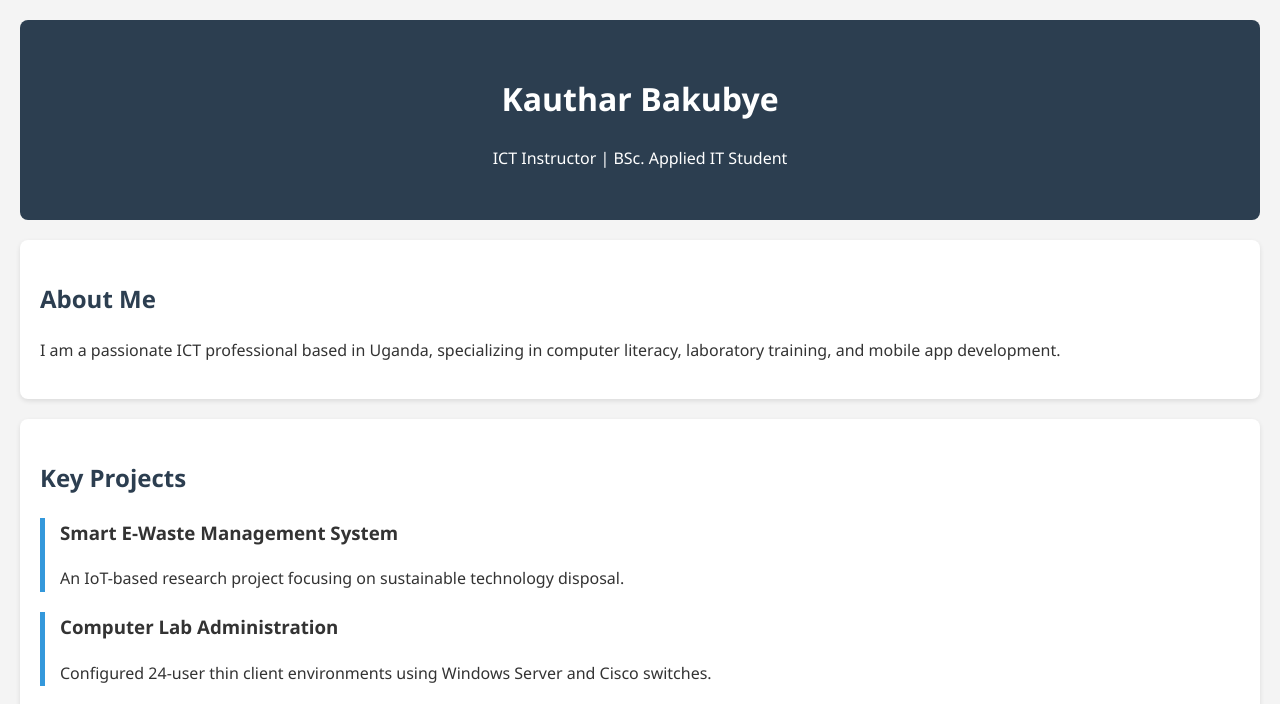
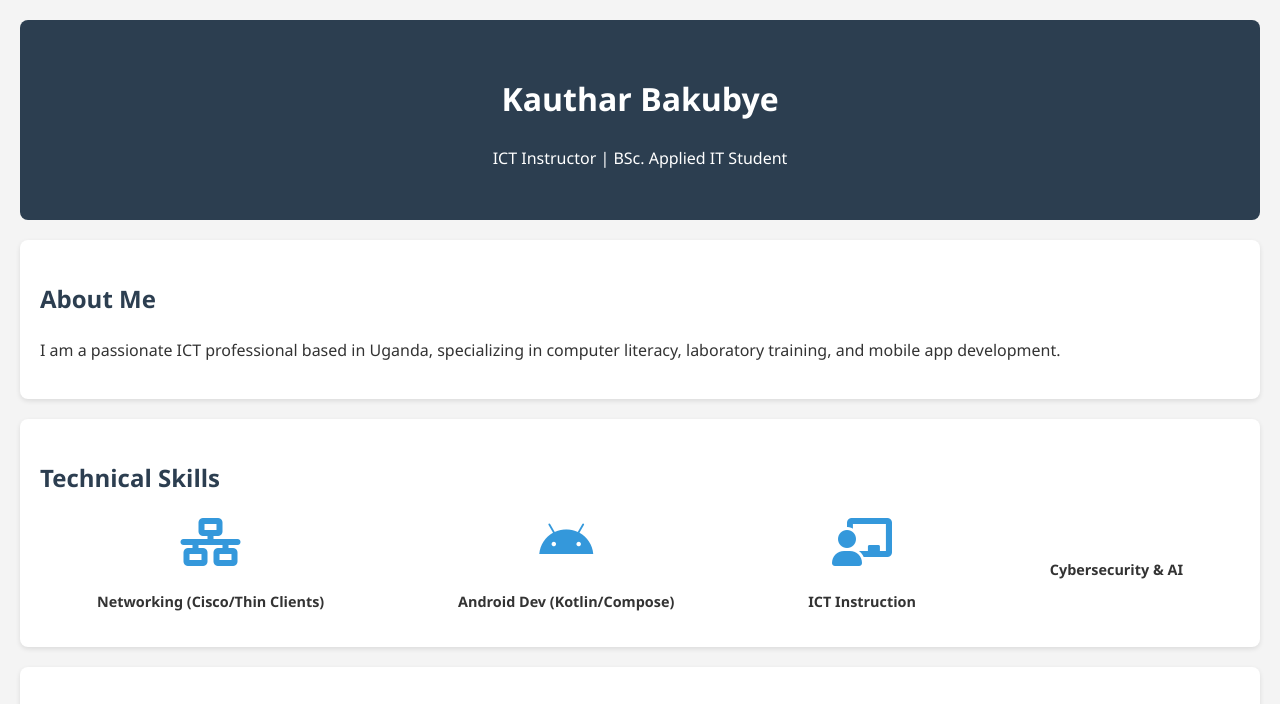
Before and after one commit to Bakubye/my_portifolio, a plain HTML site: page index.html in a window 1280 px wide. Shown: the top 704 px of the page. Drawn offline with Linux system fonts and the light colour scheme.

Commit message:
Added skills section with icons

```diff
--- a/index.html
+++ b/index.html
@@ -16,7 +16,29 @@
         <h2>About Me</h2>
         <p>I am a passionate ICT professional based in Uganda, specializing in computer literacy, laboratory training, and mobile app development.</p>
     </section>
+    <link rel="stylesheet" href="https://cdnjs.cloudflare.com/ajax/libs/font-awesome/6.0.0/css/all.min.css">
 
+<section id="skills">
+    <h2>Technical Skills</h2>
+    <div class="skills-grid">
+        <div class="skill-item">
+            <i class="fa-solid fa-network-wired"></i>
+            <p>Networking (Cisco/Thin Clients)</p>
+        </div>
+        <div class="skill-item">
+            <i class="fa-brands fa-android"></i>
+            <p>Android Dev (Kotlin/Compose)</p>
+        </div>
+        <div class="skill-item">
+            <i class="fa-solid fa-chalkboard-user"></i>
+            <p>ICT Instruction</p>
+        </div>
+        <div class="skill-item">
+            <i class="fa-solid fa-shield-halved"></i>
+            <p>Cybersecurity & AI</p>
+        </div>
+    </div>
+</section>
     <section id="projects">
         <h2>Key Projects</h2>
         <div class="project-card">
--- a/style.css
+++ b/style.css
@@ -30,3 +30,21 @@ section {
 }
 
 h2 { color: #2c3e50; }
+.skills-grid {
+    display: flex;
+    justify-content: space-around;
+    flex-wrap: wrap;
+    text-align: center;
+    gap: 20px;
+}
+
+.skill-item i {
+    font-size: 3rem;
+    color: #3498db;
+    margin-bottom: 10px;
+}
+
+.skill-item p {
+    font-weight: bold;
+    font-size: 0.9rem;
+}
```
